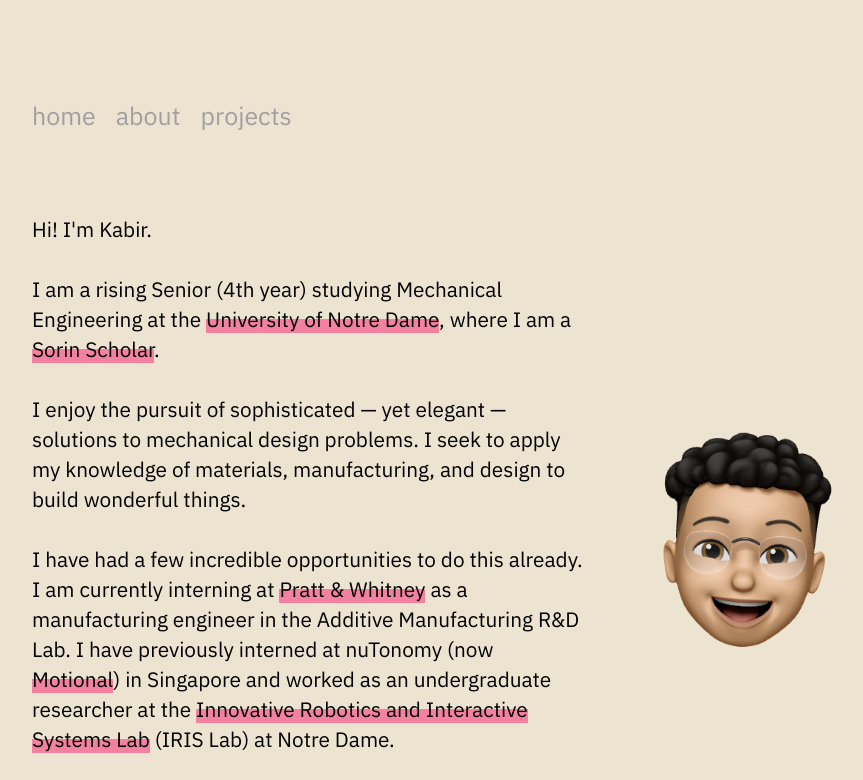
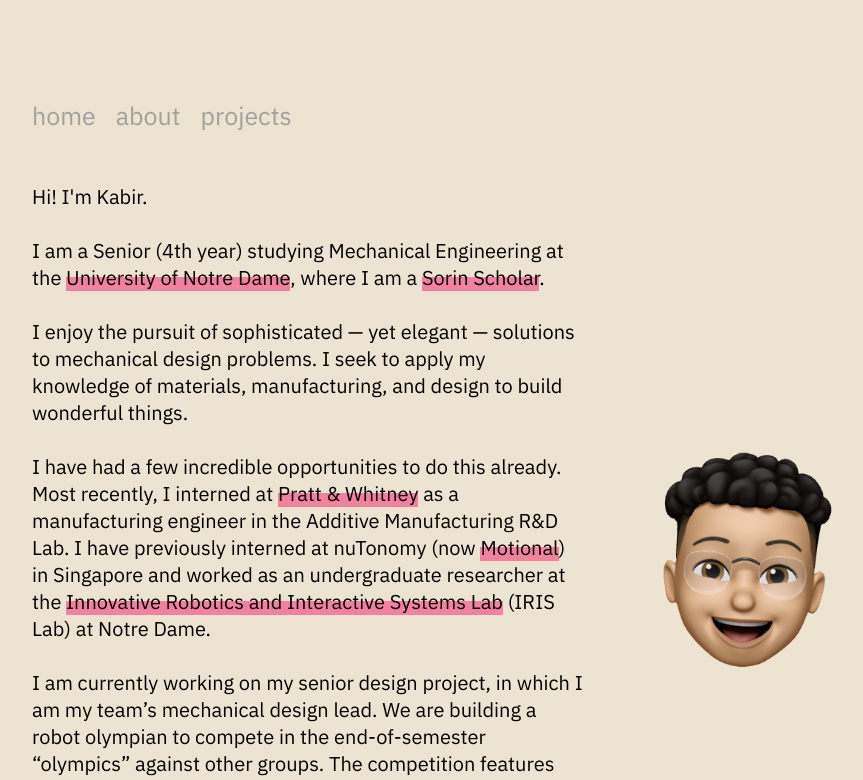
Before and after one commit to kabirmadan/kabirmadan.github.io, a plain HTML site: page about.html in a window 1280 px wide. Shown: the top 780 px of the page, without its empty margins (176-1039 px from the left). Drawn offline with Linux system fonts and the light colour scheme.

Commit message:
updated bio

```diff
--- a/about.html
+++ b/about.html
@@ -21,9 +21,10 @@
     </ul>
   </div>
       <section id='about'>
-        <p>Hi! I'm Kabir.<br><br>I am a rising Senior (4th year) studying Mechanical Engineering at the <a href='https://www.nd.edu/'>University of Notre Dame</a>, where I am a <a href='https://cuse.nd.edu/sorin-scholars/'>Sorin Scholar</a>.<br>
+        <p>Hi! I'm Kabir.<br><br>I am a Senior (4th year) studying Mechanical Engineering at the <a href='https://www.nd.edu/'>University of Notre Dame</a>, where I am a <a href='https://cuse.nd.edu/sorin-scholars/'>Sorin Scholar</a>.<br>
 	<br>I enjoy the pursuit of sophisticated — yet elegant — solutions to mechanical design problems. I seek to apply my knowledge of materials, manufacturing, and design to build wonderful things.<br>
-	<br>I have had a few incredible opportunities to do this already. I am currently interning at <a href='https://prattwhitney.com'>Pratt & Whitney</a> as a manufacturing engineer in the Additive Manufacturing R&D Lab. I have previously interned at nuTonomy (now <a href='https://motional.com'>Motional</a>) in Singapore and worked as an undergraduate researcher at the <a href='https://irislab.nd.edu/'>Innovative Robotics and Interactive Systems Lab</a> (IRIS Lab) at Notre Dame. <br>
+	<br>I have had a few incredible opportunities to do this already. Most recently, I interned at <a href='https://prattwhitney.com'>Pratt & Whitney</a> as a manufacturing engineer in the Additive Manufacturing R&D Lab. I have previously interned at nuTonomy (now <a href='https://motional.com'>Motional</a>) in Singapore and worked as an undergraduate researcher at the <a href='https://irislab.nd.edu/'>Innovative Robotics and Interactive Systems Lab</a> (IRIS Lab) at Notre Dame. <br>
+	<br>I am currently working on my senior design project, in which I am my team’s mechanical design lead. We are building a robot olympian to compete in the end-of-semester “olympics” against other groups. The competition features four events (weight lifting, shot-put, agility course, and a 100ft dash), which are completed in together in a timed race.<br>
           <br>In my free time, I enjoy reading and listening to a wide variety of music. I am currently in the process of rediscovering my love for playing the piano.
         </p>
         <img src='media/memoji.png'>
--- a/style.css
+++ b/style.css
@@ -262,10 +262,10 @@
 }
 
 #about p {
-	font-size: 130%;
-	padding-top:6vh;
-	padding-bottom:8vh;
-	line-height: 30px;
+	font-size: 125%;
+	padding-top:2vh;
+	padding-bottom:5vh;
+	line-height: 27px;
 }
 
 #about img {
```
